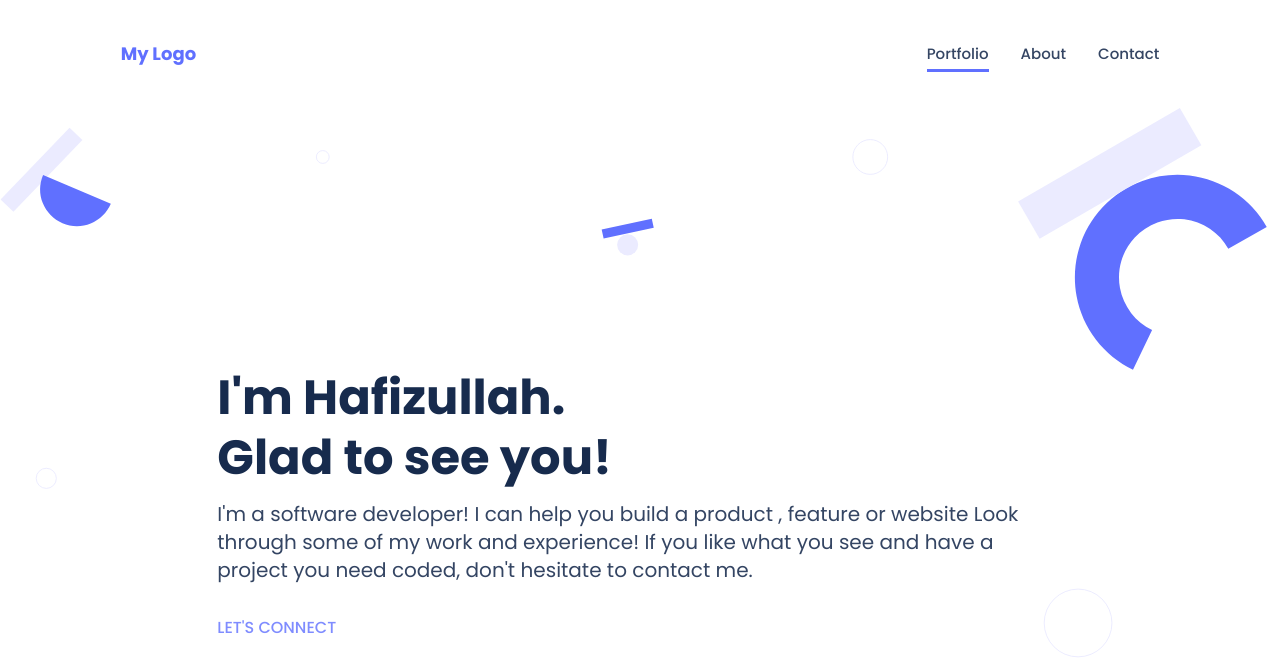
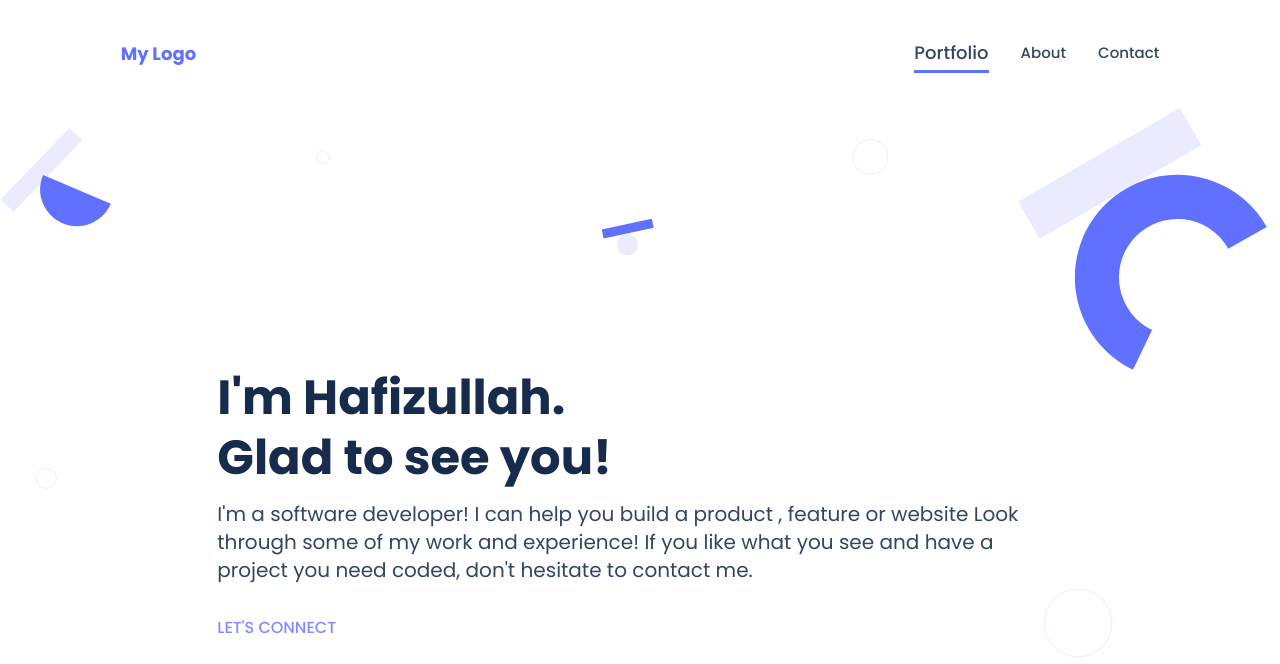
Before and after one commit to hafiz1379/Portfolio, a website: page index.html in a window 1280 px wide. In both pictures the pointer is over the link "Portfolio". Shown: the top 664 px of the page. Drawn offline with Linux system fonts and the light colour scheme.

Commit message:
Added transform into menu link

```diff
--- a/style.css
+++ b/style.css
@@ -472,6 +472,8 @@ li {
 
   .menu__links:hover {
     border-bottom: 3px solid #6070ff;
+    font-size: 18px;
+    transform: scale(1,1);
   }
 
   /* Main Section */
```
